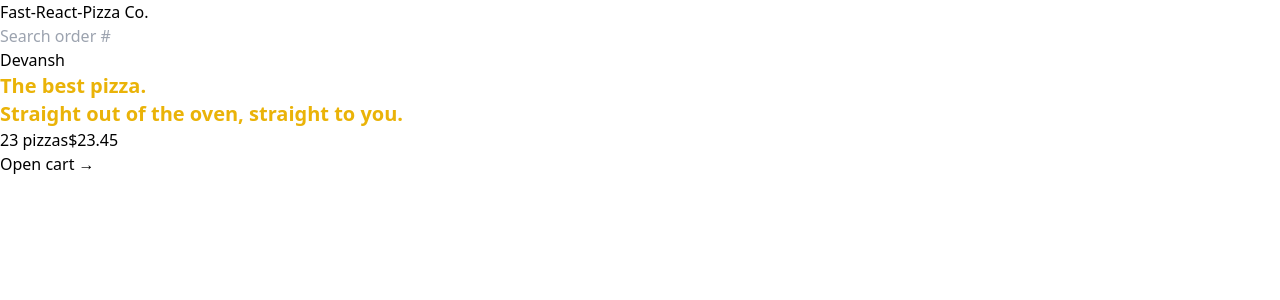
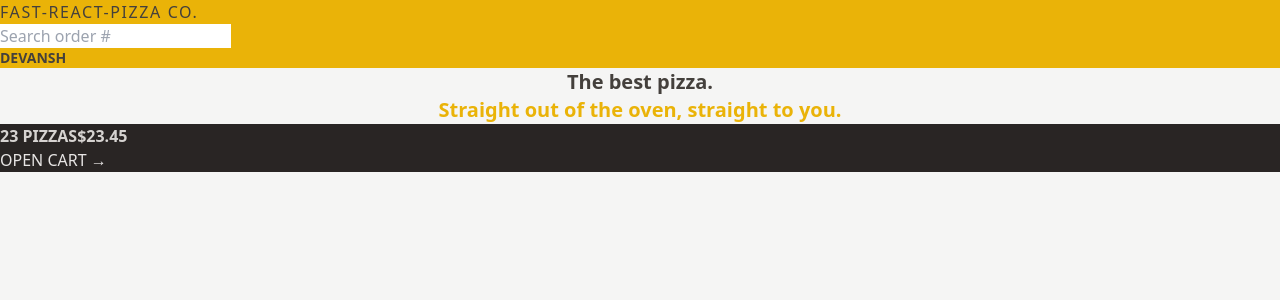
Before and after one commit to Devansh27112001/Fast-React-Pizza, a React (Vite) app: page / in a window 1280 px wide. Shown: the top 300 px of the page. Built offline with nearby package versions, Linux system fonts and the light colour scheme.

Commit message:
Styling compoenents

```diff
--- a/index.html
+++ b/index.html
@@ -1,4 +1,4 @@
-<!DOCTYPE html>
+<!doctype html>
 <html lang="en">
     <head>
         <meta charset="UTF-8" />
@@ -6,7 +6,7 @@
         <meta name="viewport" content="width=device-width, initial-scale=1.0" />
         <title>Fast React Pizza</title>
     </head>
-  <body>
+    <body class="bg-stone-100 text-stone-700">
         <div id="root"></div>
         <script type="module" src="/src/main.jsx"></script>
     </body>
--- a/src/features/cart/CartOverview.jsx
+++ b/src/features/cart/CartOverview.jsx
@@ -1,15 +1,15 @@
-import { Link } from "react-router-dom";
+import { Link } from 'react-router-dom'
 
 function CartOverview() {
     return (
-    <div>
-      <p>
+        <div className="bg-stone-800 uppercase text-stone-200">
+            <p className="font-semibold text-stone-300">
                 <span>23 pizzas</span>
                 <span>$23.45</span>
             </p>
             <Link to="/cart">Open cart &rarr;</Link>
         </div>
-  );
+    )
 }
 
-export default CartOverview;
+export default CartOverview
--- /dev/null
+++ b/src/features/user/Username.jsx
@@ -0,0 +1,5 @@
+function Username() {
+    return <div className="text-sm font-semibold">Devansh</div>
+}
+
+export default Username
--- a/src/ui/Header.jsx
+++ b/src/ui/Header.jsx
@@ -1,14 +1,17 @@
-import { Link } from "react-router-dom";
-import SearchOrder from "../features/order/SearchOrder";
+import { Link } from 'react-router-dom'
+import SearchOrder from '../features/order/SearchOrder'
+import Username from '../features/user/Username'
 
 function Header() {
-  return (
-    <header>
-      <Link to="/">Fast-React-Pizza Co.</Link>
-      <SearchOrder />
-      <p>Devansh</p>
-    </header>
-  );
+    return (
+        <header className="bg-yellow-500 uppercase">
+            <Link to="/" className="tracking-widest">
+                Fast-React-Pizza Co.
+            </Link>
+            <SearchOrder />
+            <Username />
+        </header>
+    )
 }
 
-export default Header;
+export default Header
--- a/src/ui/Home.jsx
+++ b/src/ui/Home.jsx
@@ -1,10 +1,12 @@
 function Home() {
     return (
         <div>
-            <h1 className="text-xl font-semibold text-yellow-500">
+            <h1 className="text-center text-xl font-semibold">
                 The best pizza.
                 <br />
-                Straight out of the oven, straight to you.
+                <span className="text-yellow-500">
+                    Straight out of the oven, straight to you.
+                </span>
             </h1>
         </div>
     )
```
Lines whose indentation alone changed are shown as unchanged.
